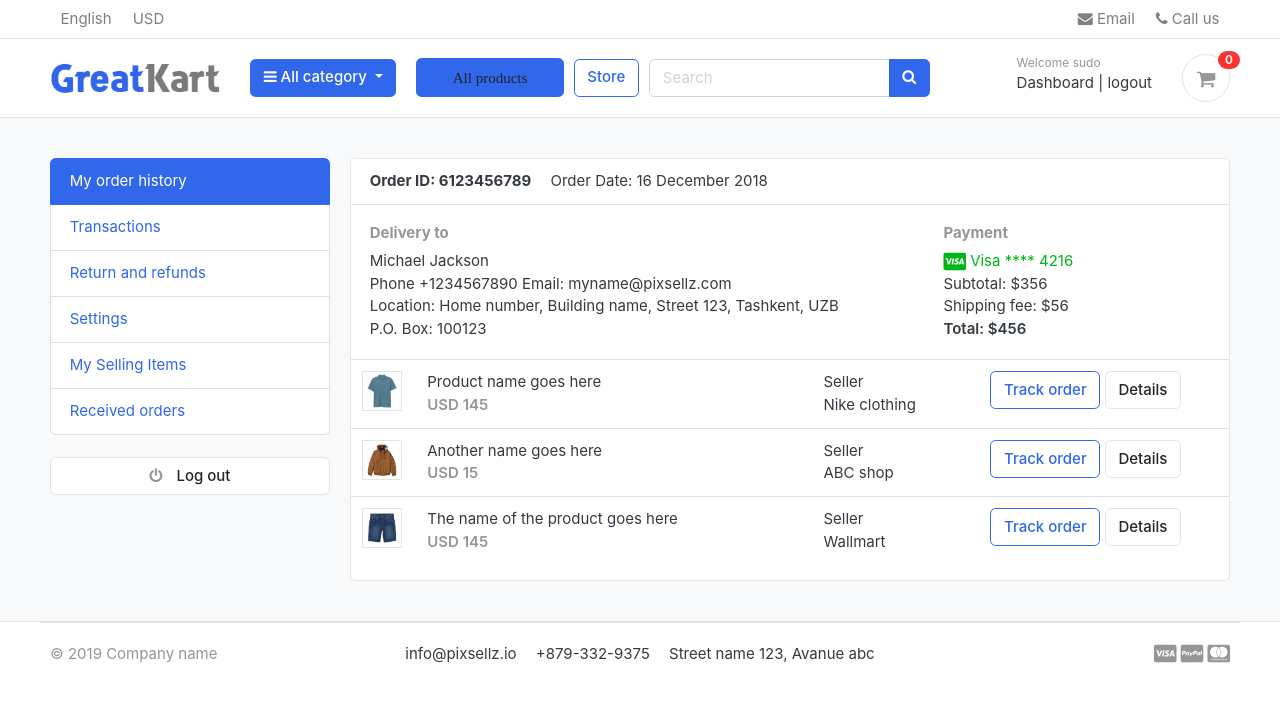
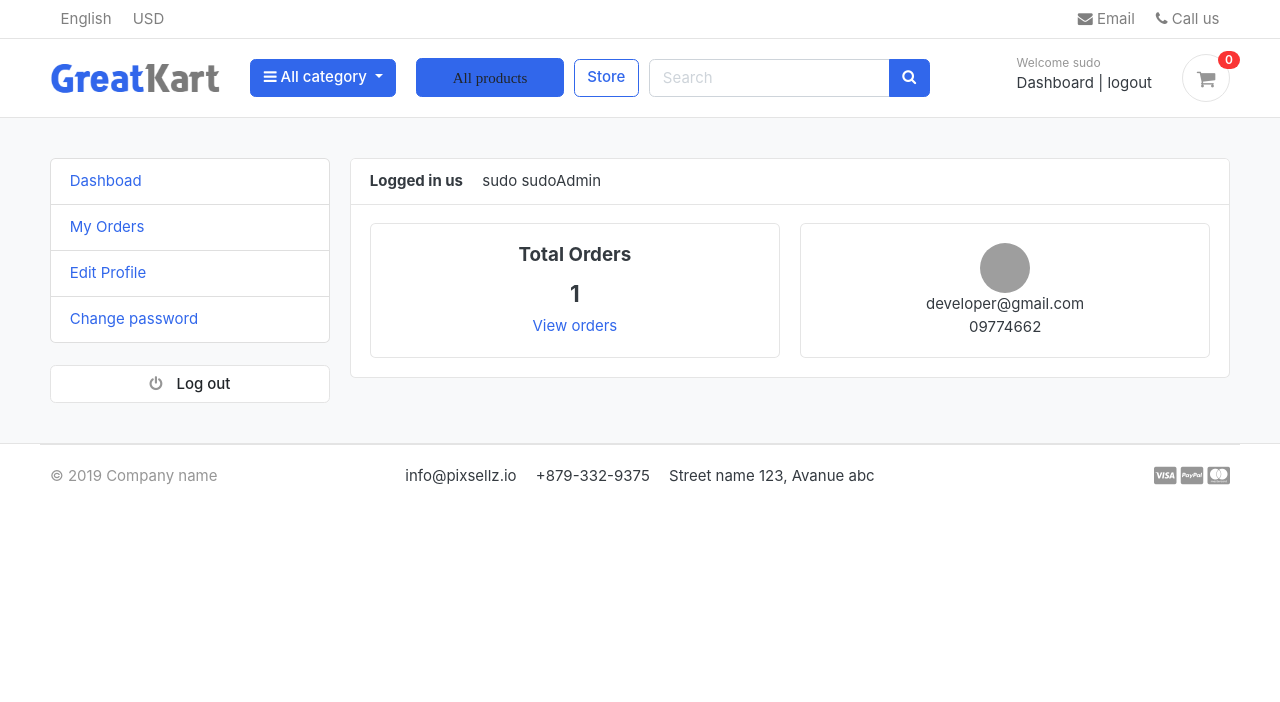
Before and after one commit to MarcNganduSudo/COM-CRED-GREEN, a Django app: page /accounts/ in a window 1280 px wide. Shown: the top 702 px of the page. Run offline with Django 5.2, Linux system fonts and the light colour scheme; the first user in the database is signed in; data comes from the database, SQL or seed files in the repository; some libraries are stand-ins or nearby versions; some web fonts are replaced; grey boxes are pictures that could not be loaded.

Commit message:
par prudence

```diff
--- a/accounts/models.py
+++ b/accounts/models.py
@@ -68,3 +68,18 @@ class Accounts(AbstractBaseUser):
 
     def has_module_perms(self,add_label):
         return True
+
+class UserProfile(models.Model):
+    user=models.OneToOneField(Accounts,on_delete=models.CASCADE)
+    address_line_1=models.CharField(max_length=100,blank=True)
+    address_line_2=models.CharField(max_length=100,blank=True)
+    profile_picture=models.ImageField(blank=True,upload_to='userprofile')
+    city=models.CharField(max_length=20,blank=True)
+    state=models.CharField(max_length=20,blank=True)
+    country=models.CharField(max_length=20,blank=True)
+
+    def __str__(self):
+        return self.user.first_name
+
+    def __str__(self):
+        return f'{self.address_line_1}{self.address_line_2}'
--- a/accounts/urls.py
+++ b/accounts/urls.py
@@ -11,4 +11,7 @@ urlpatterns = [
     path('accounts/activate/<uidb64>/<token>/',views.activate,name='activate'),
     path('accounts/resetpassword_validate/<uidb64>/<token>/',views.resetpassword_validate,name='resetpassword_validate'),
     path('accounts/resetPassword/',views.resetPassword,name='resetPassword'),
+
+    path('accounts/my_orders/',views.my_orders,name="my_orders"),
+    path('accounts/edit_profile',views.edit_profile,name="edit_profile")
 ]
--- a/accounts/views.py
+++ b/accounts/views.py
@@ -1,7 +1,8 @@
-from django.shortcuts import redirect, render
-from accounts.form import RegistrationsForm
+from django.shortcuts import get_object_or_404, redirect, render
+from accounts.form import RegistrationsForm,UserForm,UserProfileForm
 from carts.views import _cart_id
-from .models import Accounts
+from orders.models import Order
+from .models import Accounts, UserProfile
 from django.contrib import messages,auth
 from django.contrib.auth.decorators import login_required
 from django.http import HttpResponse
@@ -148,7 +149,12 @@
 
 @login_required(login_url ='login')
 def dashboard(request):
-    return render(request,'accounts/dashboard.html')
+    orders=Order.objects.order_by('-created_at').filter(user_id=request.user.id,is_ordered=True)
+    order_count = orders.count()
+    context={
+        'order_count':order_count
+    }
+    return render(request,'accounts/dashboard.html',context)
 
 def forgotPassword(request):
     if request.method=='POST':
@@ -208,3 +214,32 @@
             return redirect('resetPassword')
     else:
         return render(request,'accounts/resetPassword.html')
+
+def my_orders(request):
+    orders=Order.objects.filter(user=request.user,is_ordered=True).order_by('-created_at')
+    path = request.path
+    context={
+        'orders':orders,
+        'path':path
+    }
+    return render(request,'accounts/my_orders.html',context,)
+
+def edit_profile(request):
+    userprofile= get_object_or_404(UserProfile,user=request.user)
+    if request.method =='POST':
+        user_form=UserForm(request.POST,instance=request.user)
+        profile_from=UserProfileForm(request.POST,request.FILES,instance=request.userprofile)
+        if user_form.is_valid() and profile_from.is_valid():
+            user_form.save()
+            profile_from.save()
+            messages.success(request,'your profile has been update')
+            return redirect(edit_profile)
+    else:
+        user_form=UserForm(instance=request.user)
+        profile_form=UserProfileForm(instance=request.userprofile)
+    context={
+        'user_form':user_form,
+        'profile_form':profile_form
+    }
+
+    return render(request,'accounts/edit_profile.html',context)
--- a/e_commerce/templates/accounts/dashboard.html
+++ b/e_commerce/templates/accounts/dashboard.html
@@ -9,86 +9,35 @@
 
     <div class="container">
         <div class="row">
-        <aside class="col-md-3">
-            <!--   SIDEBAR   -->
-            <ul class="list-group">
-                <a class="list-group-item active" href="#"> My order history </a>
-                <a class="list-group-item" href="#"> Transactions </a>
-                <a class="list-group-item" href="#"> Return and refunds </a>
-                <a class="list-group-item" href="#">Settings </a>
-                <a class="list-group-item" href="#"> My Selling Items </a>
-                <a class="list-group-item" href="#"> Received orders </a>
-            </ul>
-            <br>
-            <a class="btn btn-light btn-block" href="{% url 'logout' %}"> <i class="fa fa-power-off"></i> <span class="text">Log out</span> </a>
-            <!--   SIDEBAR .//END   -->
-        </aside>
+            {% include 'includes/dashboad_sidebar.html'%}
         <main class="col-md-9">
             <article class="card">
             <header class="card-header">
-                <strong class="d-inline-block mr-3">Order ID: 6123456789</strong>
-                <span>Order Date: 16 December 2018</span>
+                <strong class="d-inline-block mr-3">Logged in us</strong>
+                <span>{{ user.full_name }}</span>
             </header>
             <div class="card-body">
                 <div class="row">
-                    <div class="col-md-8">
-                        <h6 class="text-muted">Delivery to</h6>
-                        <p>Michael Jackson <br>
-                        Phone +1234567890 Email: myname@pixsellz.com <br>
-                        Location: Home number, Building name, Street 123,  Tashkent, UZB <br>
-                        P.O. Box: 100123
-                         </p>
+                    <div class="col-md-6">
+                        <div class="card">
+                            <div class="card-body" style="text-align:center">
+                                <h5 class="card-title">Total Orders</h5>
+                                <h4>{{ order_count }}</h4>
+                                <a href="">View orders</a>
+                            </div>
+                        </div>
                     </div>
-                    <div class="col-md-4">
-                        <h6 class="text-muted">Payment</h6>
-                        <span class="text-success">
-                            <i class="fab fa-lg fa-cc-visa"></i>
-                            Visa  **** 4216
-                        </span>
-                        <p>Subtotal: $356 <br>
-                         Shipping fee:  $56 <br>
-                         <span class="b">Total:  $456 </span>
-                        </p>
+                    <div class="col-md-6">
+                        <div class="card" style="text-align:center">
+                            <div class="card-body">
+                                <img src="https://www.w3schools.com/howto/img_avatar.png" alt="User Profile Picture" width="50" height="50" style="border-radius:50%">
+                                <P class="mb-0">{{user.email}}</P>
+                                <p>{{user.phone_number}}</p>
+                            </div>
+                        </div>
                     </div>
                 </div> <!-- row.// -->
             </div> <!-- card-body .// -->
-            <div class="table-responsive">
-            <table class="table table-hover">
-                <tr>
-                    <td width="65">
-                        <img src="../images/items/1.jpg" class="img-xs border">
-                    </td>
-                    <td>
-                        <p class="title mb-0">Product name goes here </p>
-                        <var class="price text-muted">USD 145</var>
-                    </td>
-                    <td> Seller <br> Nike clothing </td>
-                    <td width="250"> <a href="#" class="btn btn-outline-primary">Track order</a> <a href="#" class="btn btn-light"> Details </a> </td>
-                </tr>
-                <tr>
-                    <td>
-                        <img src="../images/items/2.jpg" class="img-xs border">
-                    </td>
-                    <td>
-                        <p class="title mb-0">Another name goes here </p>
-                        <var class="price text-muted">USD 15</var>
-                    </td>
-                    <td> Seller <br> ABC shop </td>
-                    <td> <a href="#" class="btn btn-outline-primary">Track order</a> <a href="#" class="btn btn-light"> Details </a> </td>
-                </tr>
-                <tr>
-                    <td>
-                        <img src="../images/items/3.jpg" class="img-xs border">
-                    </td>
-                    <td>
-                        <p class="title mb-0">The name of the product  goes here </p>
-                        <var class="price text-muted">USD 145</var>
-                    </td>
-                    <td> Seller <br> Wallmart </td>
-                    <td> <a href="#" class="btn btn-outline-primary">Track order</a> <a href="#" class="btn btn-light"> Details </a> </td>
-                </tr>
-            </table>
-            </div> <!-- table-responsive .end// -->
             </article> <!-- order-group.// -->
         </main>
     </div> <!-- row.// -->
--- /dev/null
+++ b/e_commerce/templates/includes/dashboad_sidebar.html
@@ -0,0 +1,13 @@
+<aside class="col-md-3">
+    <!--   SIDEBAR   -->
+    <ul class="list-group">
+        <a class="list-group-item {% if '/accounts/' == path %}active{% endif %}" href="{% url 'dashboard'%}"> Dashboad </a>
+        <a class="list-group-item {% if '/accounts/my_orders/' == path %}active{% endif %}" href="{% url 'my_orders'%}"> My Orders </a>
+        <a class="list-group-item {% if '/accounts/edit_profile/' == path %}active{% endif %}" href="{% url 'edit_profile' %}"> Edit Profile </a>
+        <a class="list-group-item" href="#"> Change password </a>
+
+    </ul>
+    <br>
+    <a class="btn btn-light btn-block" href="{% url 'logout' %}"> <i class="fa fa-power-off"></i> <span class="text">Log out</span> </a>
+    <!--   SIDEBAR .//END   -->
+</aside>
```
Also changed, not shown: accounts/admin.py (+9 -1 lines), accounts/form.py (+10 -0 lines), e_commerce/templates/accounts/edit_profile.html (added, +78 -0 lines), e_commerce/templates/accounts/my_orders.html (added, +54 -0 lines), accounts/migrations/0002_userprofile.py (added), db.sqlite3, userprofile/pexels-suliman-sallehi-1704488.jpg (added).
